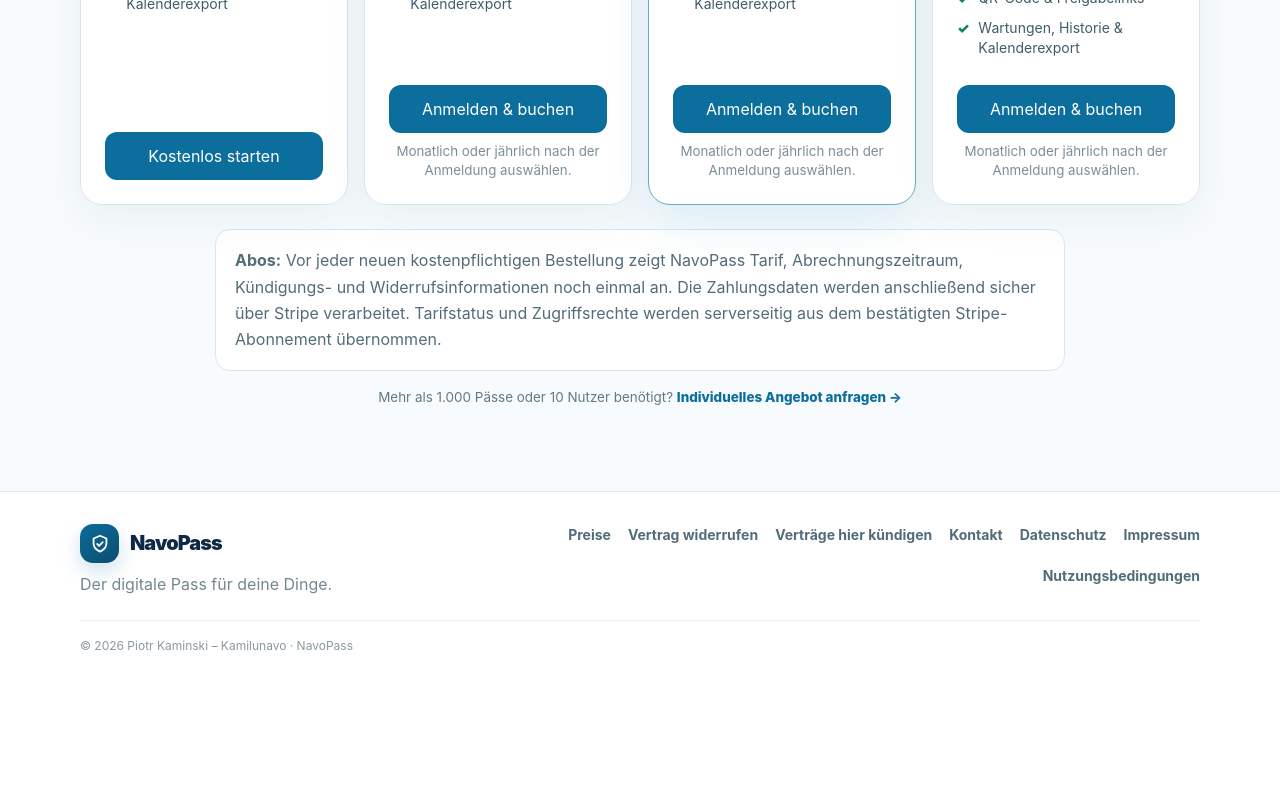
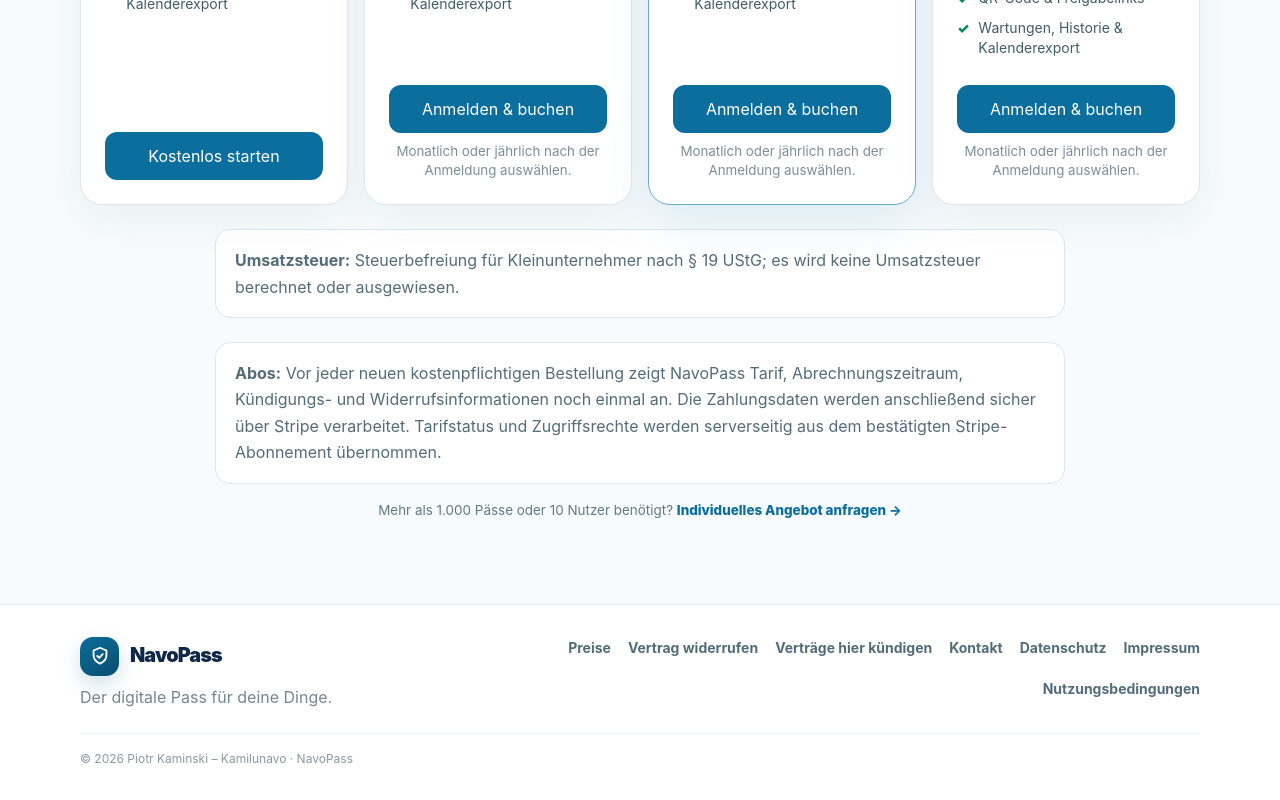
Before and after one commit to acciento89-bot/navopass, a Next.js app: page /preise in a window 1280 px wide. Shown: the part 920-1720 px from the top of the page. Before the commit the page ends 1607 px from the top, so only its background shows below. Built offline with nearby package versions, Linux system fonts and the light colour scheme; no server answers.

Commit message:
Clarify Kleinunternehmer pricing

```diff
--- a/app/preise/page.tsx
+++ b/app/preise/page.tsx
@@ -3,6 +3,7 @@ import Link from "next/link";
 import { PublicShell } from "@/components/public-shell";
 import { getCurrentUser } from "@/lib/auth";
 import { getBillingState, shouldOpenPortal } from "@/lib/billing";
+import { KLEINUNTERNEHMER_NOTICE } from "@/lib/legal";
 import { PLAN_CONFIG, formatEuro, formatStorage, type Plan } from "@/lib/plan-config";
 import { isStripeCheckoutConfigured } from "@/lib/stripe";
 import styles from "@/app/public-pages.module.css";
@@ -87,6 +88,7 @@ export default async function PricingPage({ searchParams }: { searchParams: Prom
           })}
         </section>
 
+        <div className={styles.notice}><strong>Umsatzsteuer:</strong> {KLEINUNTERNEHMER_NOTICE}</div>
         <div className={styles.notice}><strong>Abos:</strong> Vor jeder neuen kostenpflichtigen Bestellung zeigt NavoPass Tarif, Abrechnungszeitraum, Kündigungs- und Widerrufsinformationen noch einmal an. Die Zahlungsdaten werden anschließend sicher über Stripe verarbeitet. Tarifstatus und Zugriffsrechte werden serverseitig aus dem bestätigten Stripe-Abonnement übernommen.</div>
         <div className="business-contact">Mehr als 1.000 Pässe oder 10 Nutzer benötigt? <Link href="/kontakt">Individuelles Angebot anfragen →</Link></div>
       </main>
```
